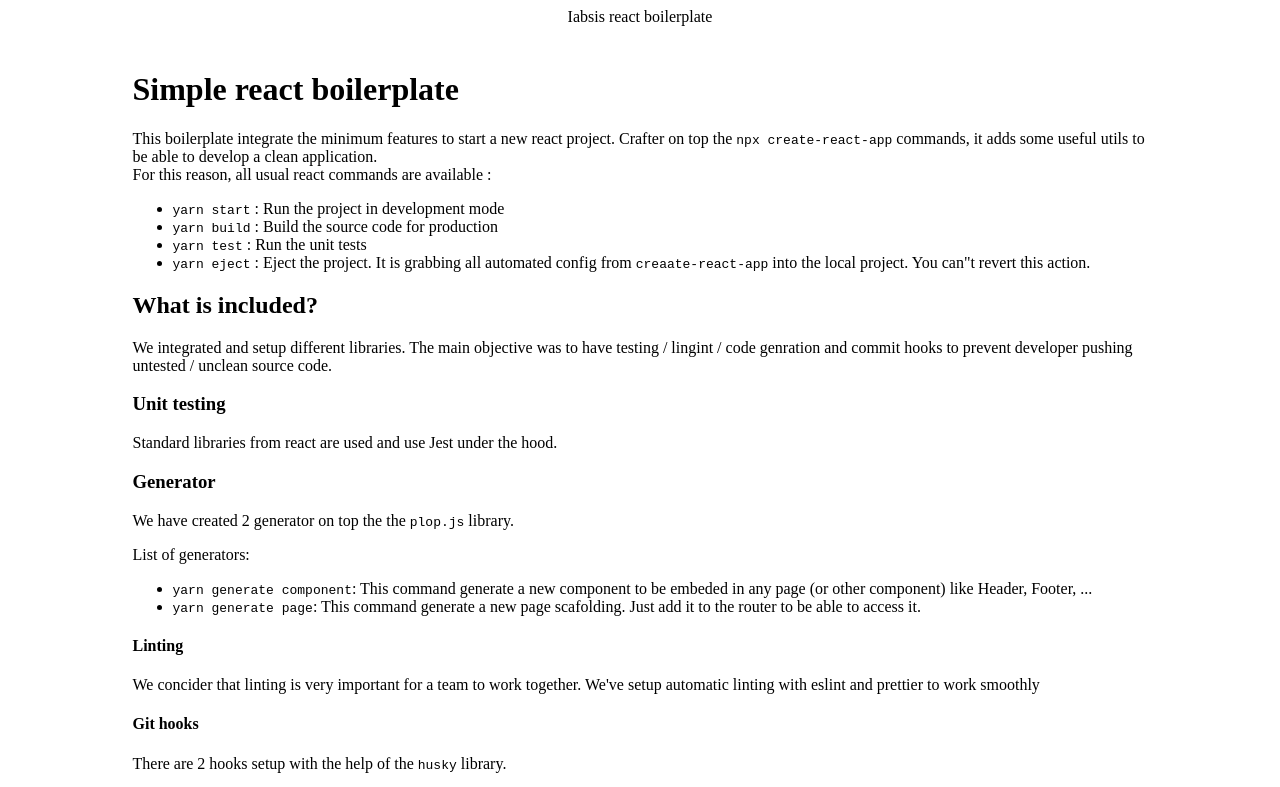
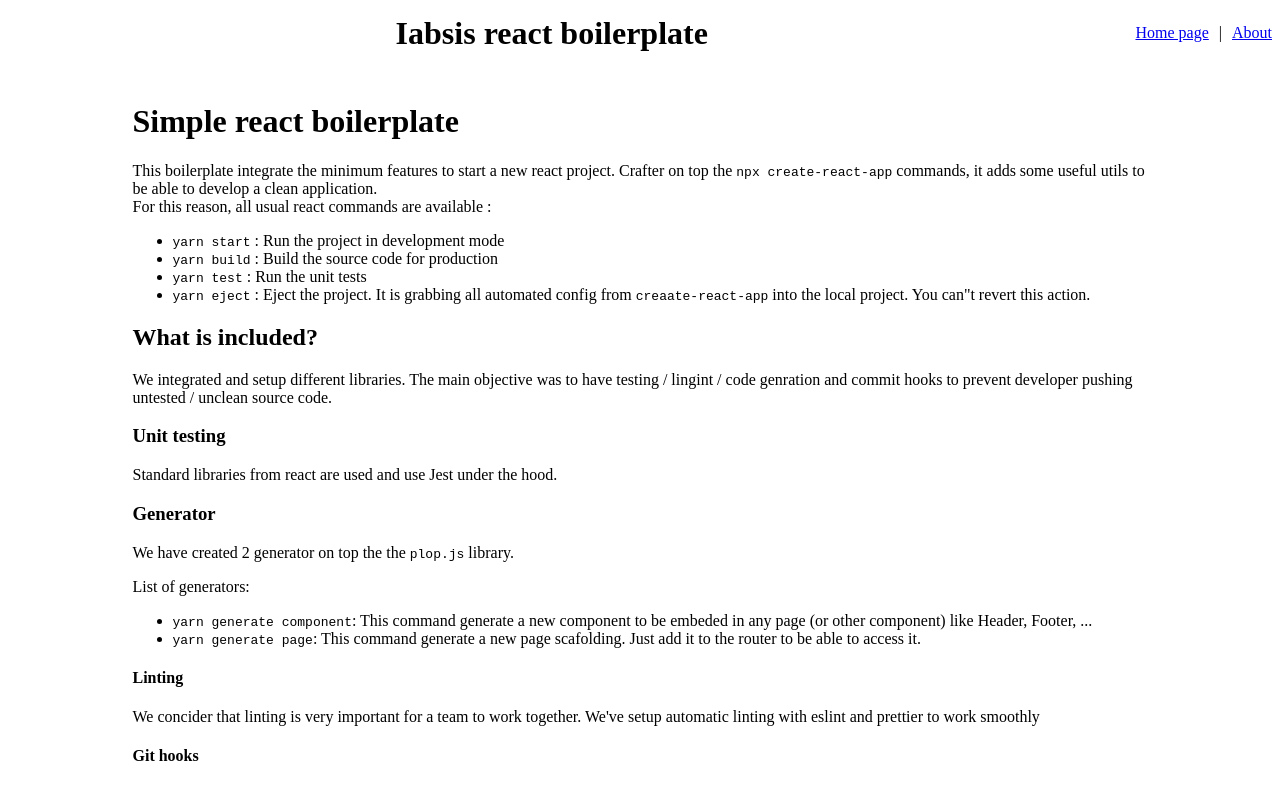
Before and after one commit to iabsis/iabsis-react-boilerplate, a React (Create React App) app: page / in a window 1280 px wide. Shown: the top 787 px of the page. Built offline with nearby package versions, Linux system fonts and the light colour scheme.

Commit message:
Added routing example

```diff
--- a/src/App.tsx
+++ b/src/App.tsx
@@ -1,9 +1,18 @@
 import HomePage from '@pages/HomePage/HomePage';
 import React from 'react';
 import './App.scss';
+import { Routes, Route } from 'react-router-dom';
+import AboutPage from '@pages/AboutPage/AboutPage';
 
 function App() {
-  return <HomePage />;
+  return (
+    <div className="App">
+      <Routes>
+        <Route path="/" element={<HomePage />} />
+        <Route path="about" element={<AboutPage />} />
+      </Routes>
+    </div>
+  );
 }
 
 export default App;
--- a/src/components/Layouts/AppPage/components/Header/Header.styles.scss
+++ b/src/components/Layouts/AppPage/components/Header/Header.styles.scss
@@ -5,4 +5,12 @@
 .Header {
     text-align: center;
     padding: 8px;
+    display: flex;
+    align-items: center;
+
+    .main-title {
+        flex-grow: 1;
+        font-weight: bold;
+        font-size: 2rem;
+    }
 }
--- a/src/components/Layouts/AppPage/components/Header/Header.tsx
+++ b/src/components/Layouts/AppPage/components/Header/Header.tsx
@@ -1,4 +1,5 @@
 import React from 'react';
+import MainMenu from '../MainMenu/MainMenu';
 import './Header.styles.scss';
 
 /**
@@ -8,7 +9,8 @@ import './Header.styles.scss';
 function Header() {
   return (
     <div className="Header" data-testid="header">
-      Iabsis react boilerplate
+      <div className="main-title">Iabsis react boilerplate</div>
+      <MainMenu />
     </div>
   );
 }
--- /dev/null
+++ b/src/components/Layouts/AppPage/components/MainMenu/MainMenu.styles.scss
@@ -0,0 +1,20 @@
+/**
+ * MainMenu specifics stylesheet
+ */
+
+.MainMenu {
+    display: flex;
+    list-style: none;
+
+    li {
+        &::after {
+            content: "|";
+            display: inline-block;
+            margin: 0 10px;
+        }
+
+        &:last-child::after {
+            content: initial;
+        }
+    }
+}
--- /dev/null
+++ b/src/components/Layouts/AppPage/components/MainMenu/MainMenu.tsx
@@ -0,0 +1,26 @@
+import React from 'react';
+import { Link } from 'react-router-dom';
+import './MainMenu.styles.scss';
+
+/**
+ * MainMenu component description
+ */
+
+function MainMenu() {
+  return (
+    <ul className="MainMenu" data-testid="main-menu">
+      <li>
+        <Link className="entry" to="/">
+          Home page
+        </Link>
+      </li>
+      <li>
+        <Link className="entry" to="/about">
+          About
+        </Link>
+      </li>
+    </ul>
+  );
+}
+
+export default MainMenu;
--- /dev/null
+++ b/src/pages/AboutPage/AboutPage.styles.scss
@@ -0,0 +1,8 @@
+/**
+ * AboutPage specifics stylesheet
+ */
+
+.AboutPage {
+
+
+}
--- /dev/null
+++ b/src/pages/AboutPage/AboutPage.tsx
@@ -0,0 +1,20 @@
+import React from 'react';
+import AppPage from '../../components/Layouts/AppPage/AppPage';
+import './AboutPage.styles.scss';
+
+/**
+ * AboutPage component description
+ */
+
+type AboutPageProps = {};
+
+// Rendering the page
+const AboutPage: React.FC<AboutPageProps> = (/* {} */) => (
+  <AppPage>
+    <>
+      AboutPage component. Edit it at <code>pages/AboutPage/AboutPage.ts</code>
+    </>
+  </AppPage>
+);
+
+export default AboutPage;
```
Also changed, not shown: 2 other files (tests, documents, lock files or other folders).
